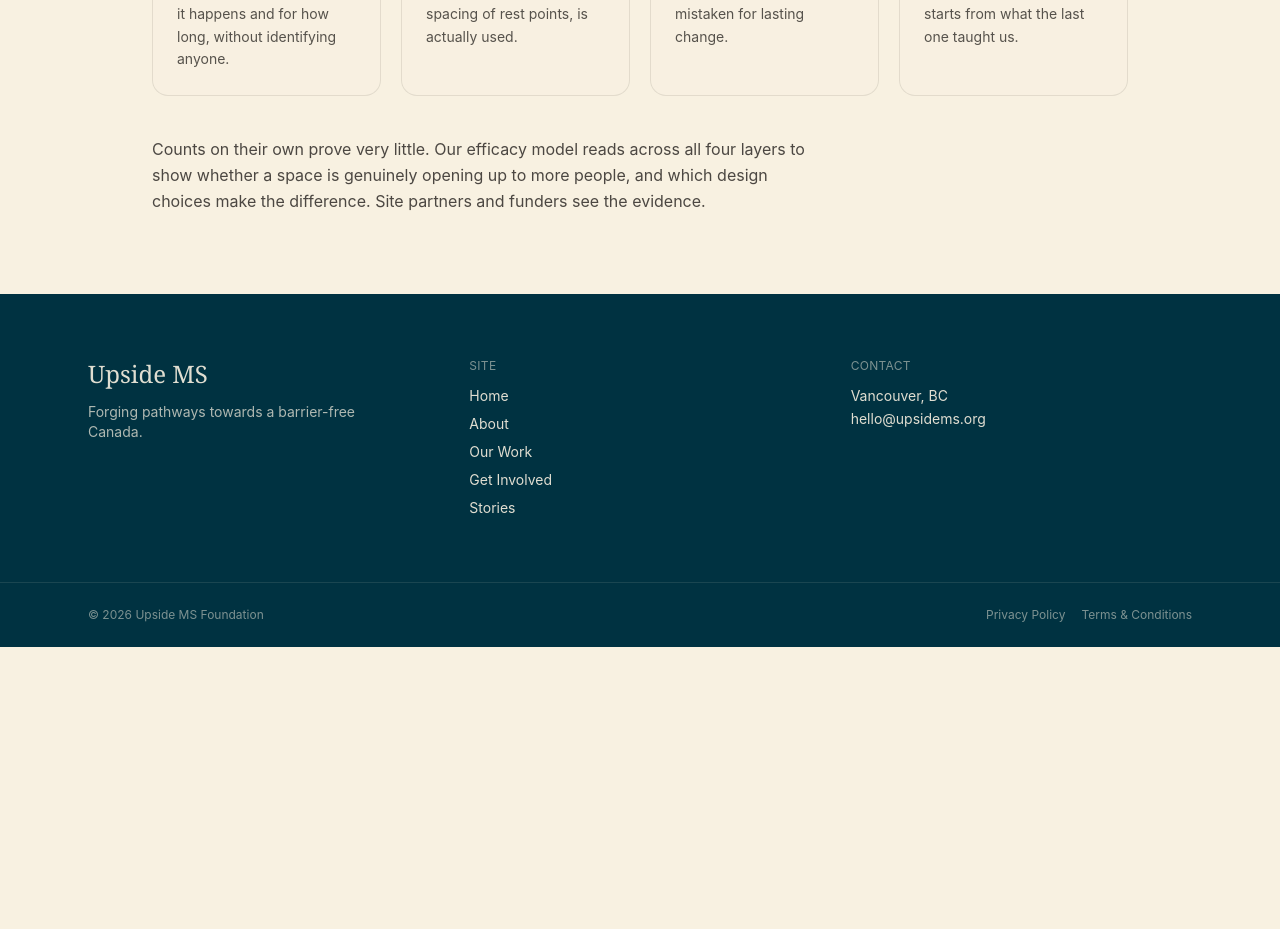
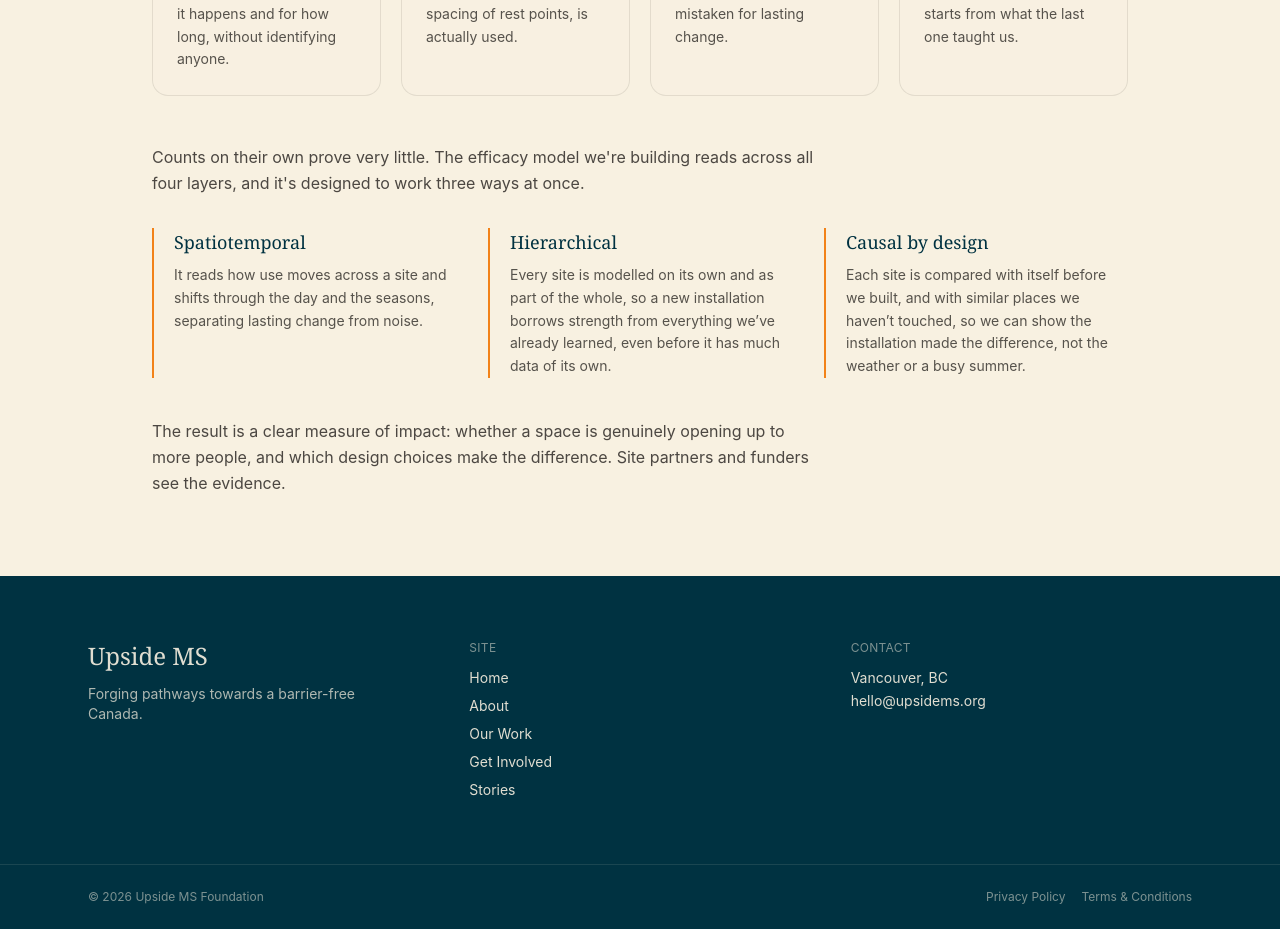
Before and after one commit to keefpetes/upsidems, a Next.js app: page /our-work in a window 1280 px wide. Shown: the part 1800-2729 px from the top of the page. Before the commit the page ends 2447 px from the top, so only its background shows below. Built offline with nearby package versions, Linux system fonts and the light colour scheme.

Commit message:
Our Work: allude to model type (spatiotemporal, hierarchical, causal)
Co-Authored-By: Claude Opus 5.5 <noreply@anthropic.com>

```diff
--- a/src/app/our-work/page.tsx
+++ b/src/app/our-work/page.tsx
@@ -29,6 +29,21 @@ const measureLayers = [
   {
     title: "A fabric",
     body: "Every site woven together. Patterns across installations show what works, so each new site starts from what the last one taught us.",
+  },
+];
+
+const modelTraits = [
+  {
+    term: "Spatiotemporal",
+    body: "It reads how use moves across a site and shifts through the day and the seasons, separating lasting change from noise.",
+  },
+  {
+    term: "Hierarchical",
+    body: "Every site is modelled on its own and as part of the whole, so a new installation borrows strength from everything we’ve already learned, even before it has much data of its own.",
+  },
+  {
+    term: "Causal by design",
+    body: "Each site is compared with itself before we built, and with similar places we haven’t touched, so we can show the installation made the difference, not the weather or a busy summer.",
   },
 ];
 
@@ -156,12 +171,26 @@ export default function OurWork() {
               </li>
             ))}
           </ol>
+          <div data-scroll-reveal className="max-w-2xl mt-12">
+            <p className="text-ink/80 leading-relaxed">
+              Counts on their own prove very little. The efficacy model
+              we&apos;re building reads across all four layers, and it&apos;s
+              designed to work three ways at once.
+            </p>
+          </div>
+          <dl data-scroll-reveal className="mt-8 grid md:grid-cols-3 gap-8 max-w-5xl">
+            {modelTraits.map((t) => (
+              <div key={t.term} className="border-l-2 border-rust pl-5">
+                <dt className="font-display text-lg text-forest mb-2">{t.term}</dt>
+                <dd className="text-sm text-ink/75 leading-relaxed">{t.body}</dd>
+              </div>
+            ))}
+          </dl>
           <div data-scroll-reveal className="max-w-2xl mt-10">
             <p className="text-ink/80 leading-relaxed">
-              Counts on their own prove very little. Our efficacy model reads
-              across all four layers to show whether a space is genuinely
-              opening up to more people, and which design choices make the
-              difference. Site partners and funders see the evidence.
+              The result is a clear measure of impact: whether a space is
+              genuinely opening up to more people, and which design choices
+              make the difference. Site partners and funders see the evidence.
             </p>
           </div>
         </ScrollReveal>
```
